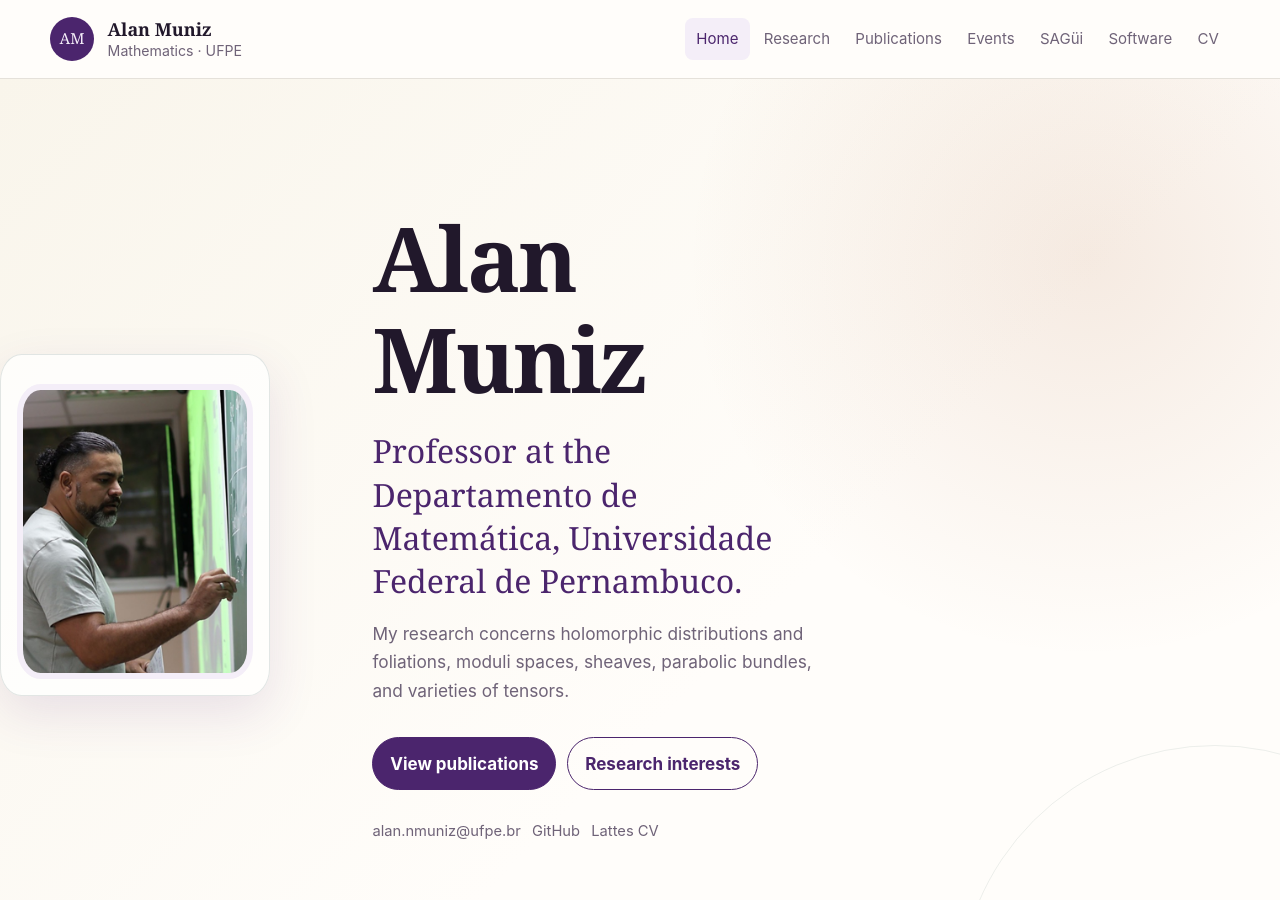
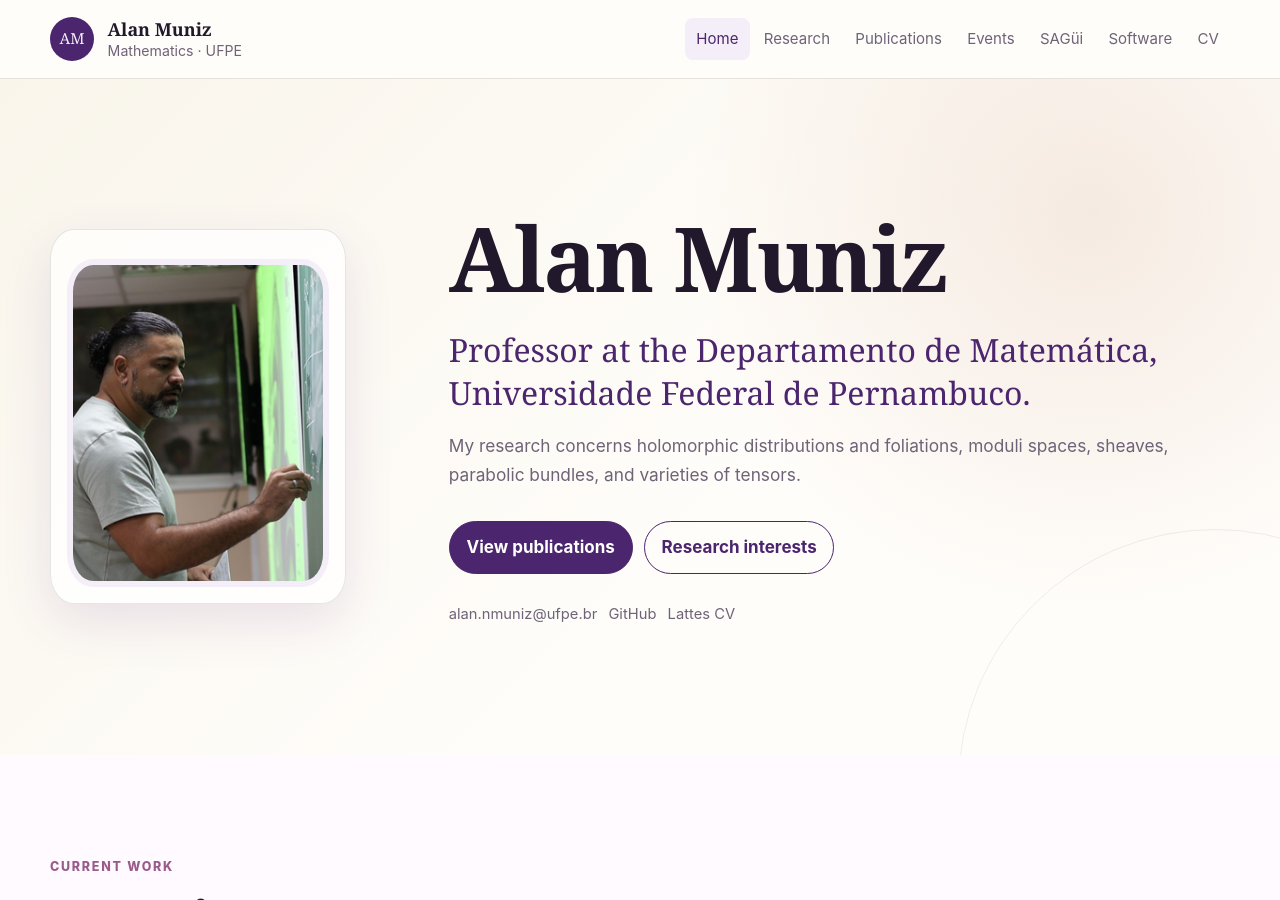
Before and after one commit to alannmuniz/alannmuniz.github.io, a Jekyll site: the page built from index.md, in a window 1280 px wide and 900 px high. Built offline with Jekyll 4.4.1, drawn with Linux system fonts in a browser that asks for light colours.

Commit message:
Update home.html

```diff
--- a/_layouts/home.html
+++ b/_layouts/home.html
@@ -2,7 +2,7 @@
 layout: default
 ---
 <section class="hero">
-  <div class="narrow hero-grid">
+  <div class="shell hero-grid">
      <aside class="profile-card">
       <img src="{{ '/assets/images/home-profile.jpg' | relative_url }}" alt="Portrait of Alan Muniz">
   <!--    <div>
```
